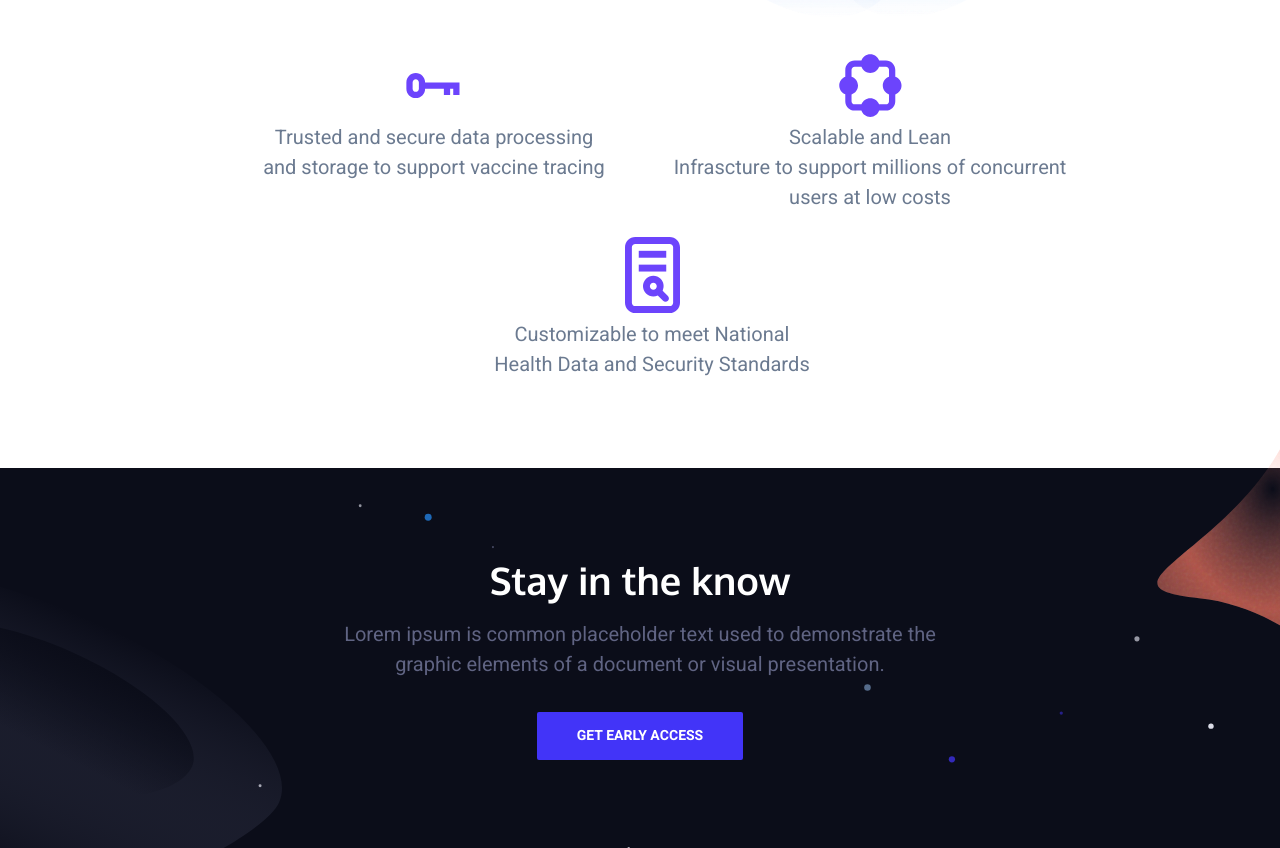
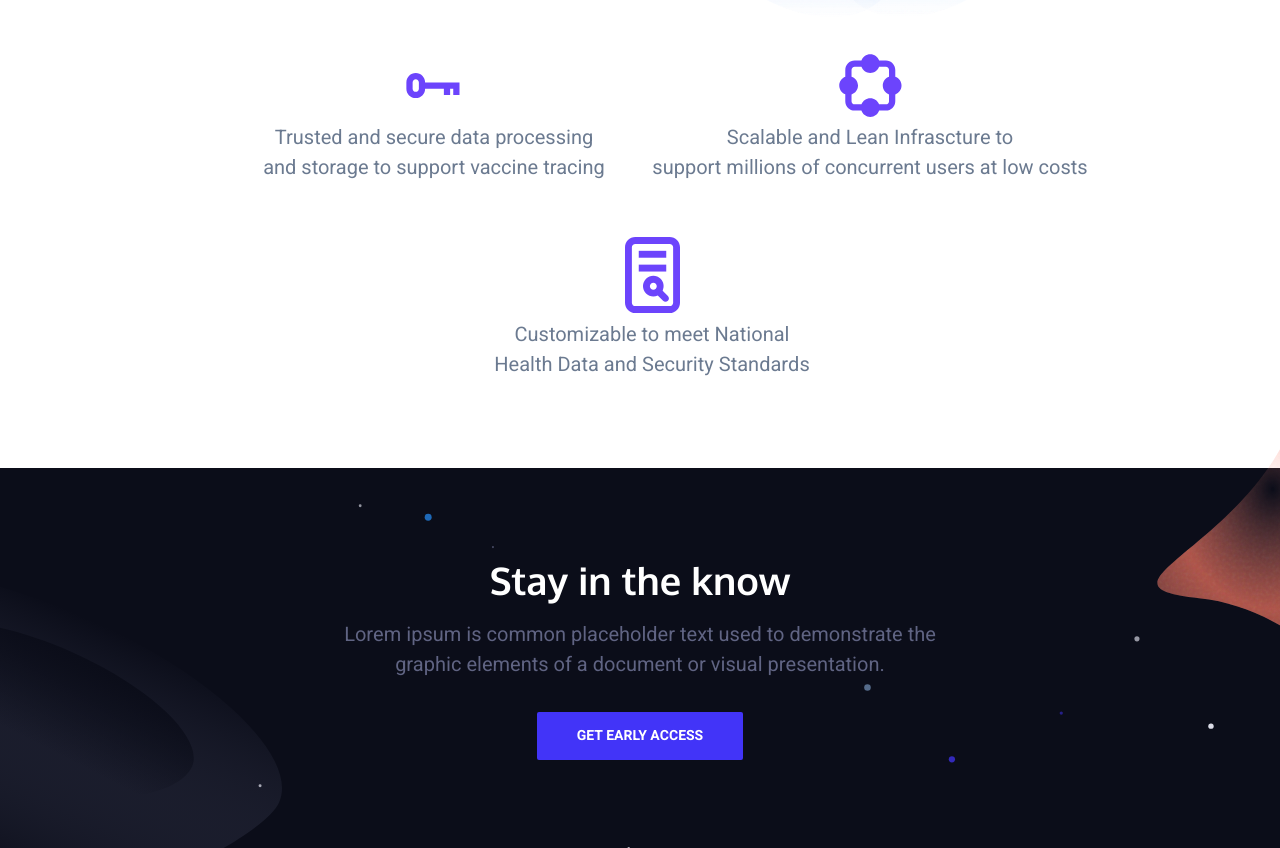
Before and after one commit to Abasimfon/Folio-Health-Website.github.io, a plain HTML site: page index.html in a window 1280 px wide. Shown: the part 2660-3508 px from the top of the page. Drawn offline with nearby package versions, Linux system fonts and the light colour scheme.

Commit message:
Update index.html

```diff
--- a/index.html
+++ b/index.html
@@ -122,7 +122,7 @@
     <div style="width: 50%; height: 50%; float:right;">
                                 <div> <center>
                                  <img src='dist/images/scalable_icon.svg' width="75" height="75" style='display:inline;'/>
-                                <p class="m-0" > Scalable and Lean <br> Infrascture to support millions of concurrent users at low costs</p> </center></div></div>
+                                <p class="m-0" > Scalable and Lean Infrascture to <br> support millions of concurrent users at low costs</p> </center></div></div>
 
                                 <p>&nbsp;</p>
 
```
